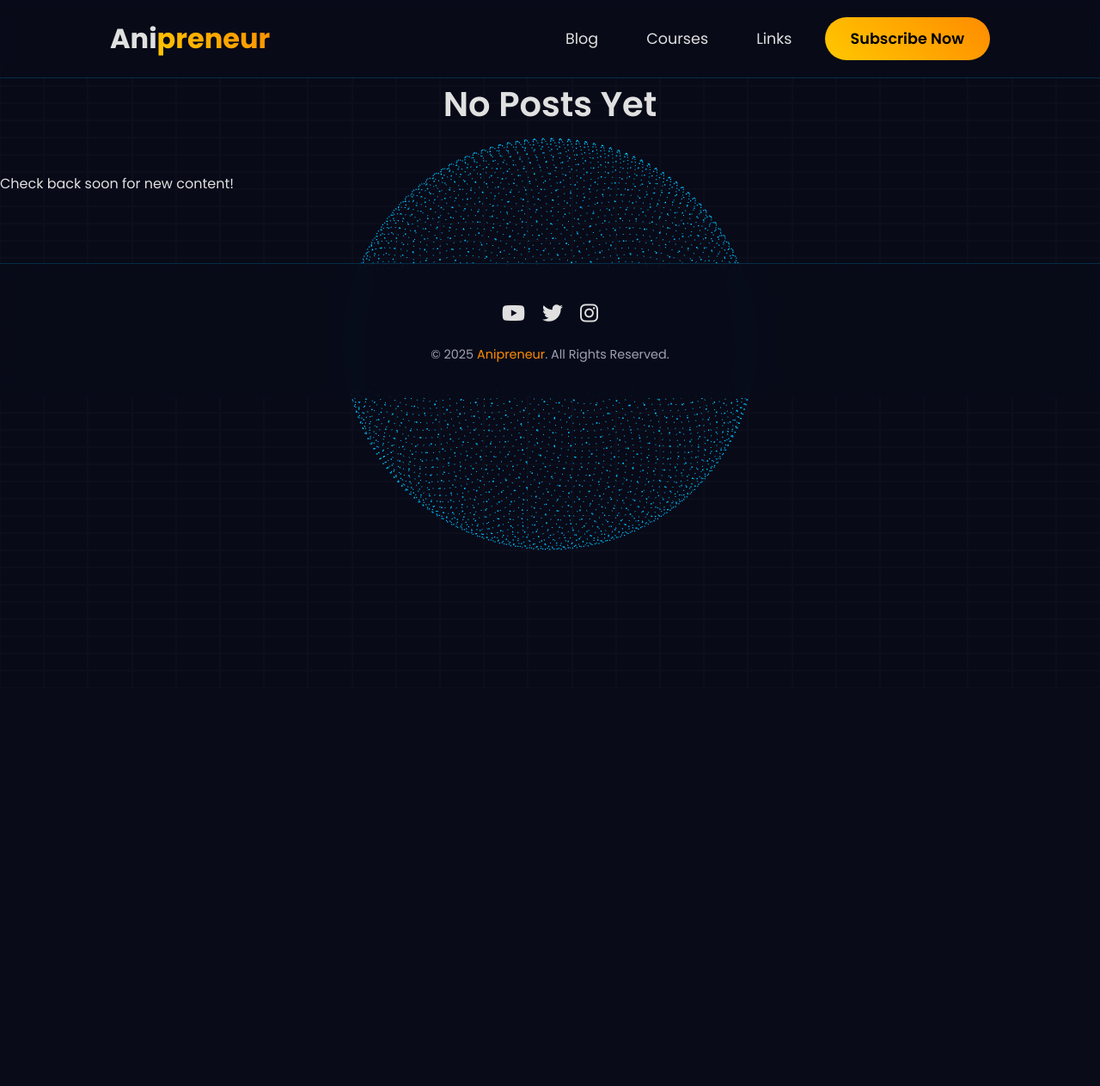
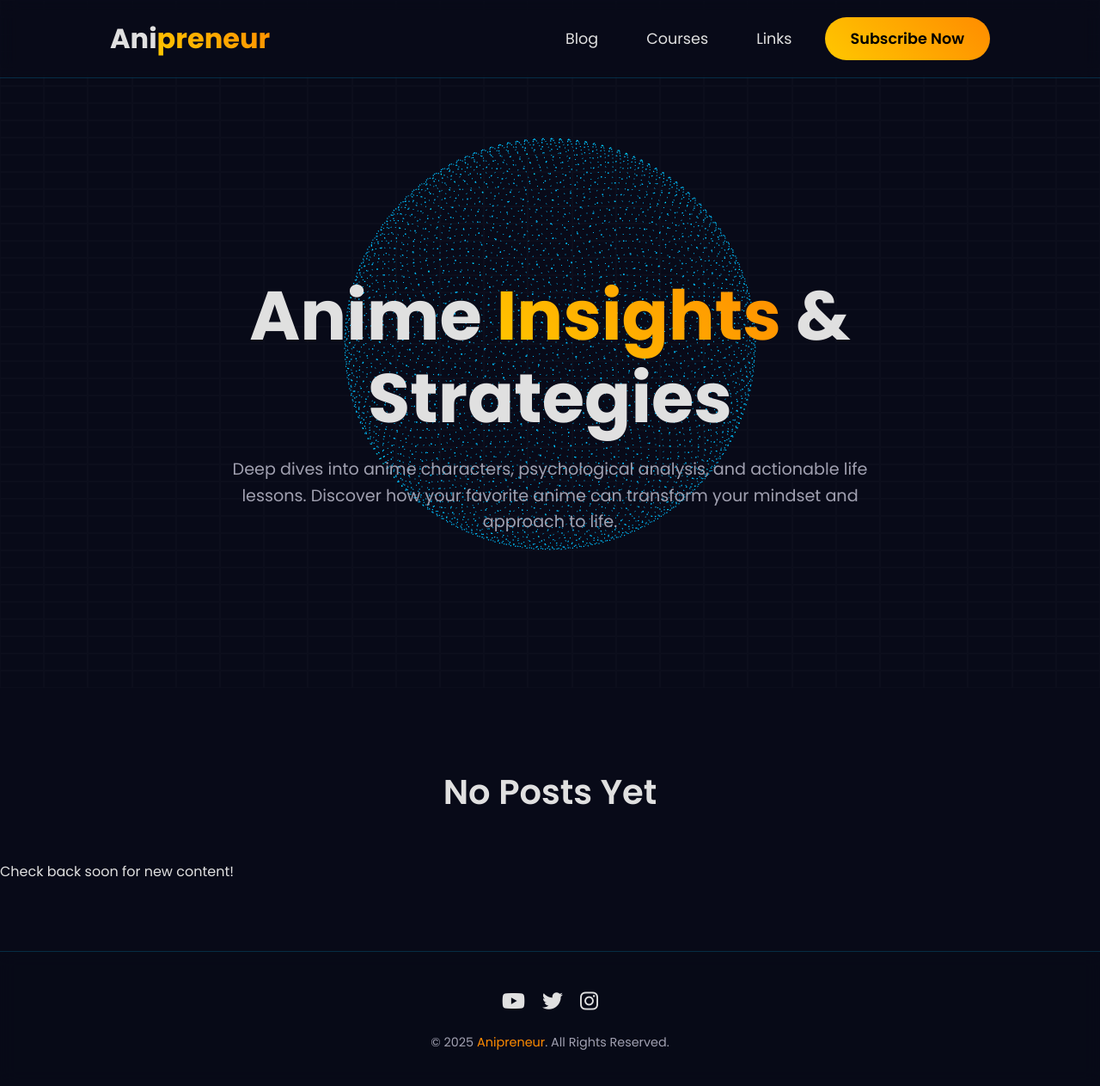
Before and after one commit to Amh-42/anipreneur, a Flask app: page /blog in a window 1280 px wide. Shown: the whole page at 86% size. Before the commit the page ends 640 px from the top, so only its background shows below. Run offline with Flask 3, Linux system fonts and the light colour scheme; data that the repository does not hold is empty.

Commit message:
link update

```diff
--- a/templates/base.html
+++ b/templates/base.html
@@ -1114,29 +1114,10 @@
 
         // Smooth scroll to top when button is clicked
         scrollToTopBtn.addEventListener('click', function () {
-            const currentPosition = window.pageYOffset || document.documentElement.scrollTop;
-            const targetPosition = 0;
-            const distance = targetPosition - currentPosition;
-            const duration = 2000; // 2 seconds for slower scroll
-            let start = null;
-
-            function animation(currentTime) {
-                if (start === null) start = currentTime;
-                const timeElapsed = currentTime - start;
-                const run = easeInOutCubic(timeElapsed, currentPosition, distance, duration);
-                window.scrollTo(0, run);
-                if (timeElapsed < duration) requestAnimationFrame(animation);
-            }
-
-            // Easing function for smooth animation
-            function easeInOutCubic(t, b, c, d) {
-                t /= d / 2;
-                if (t < 1) return c / 2 * t * t * t + b;
-                t -= 2;
-                return c / 2 * (t * t * t + 2) + b;
-            }
-
-            requestAnimationFrame(animation);
+            window.scrollTo({
+                top: 0,
+                behavior: 'smooth'
+            });
         });
 
         // Additional block for page-specific scripts
--- a/templates/blog.html
+++ b/templates/blog.html
@@ -3,26 +3,70 @@
 {% block title %}Blog - Anipreneur{% endblock %}
 
 {% block extra_styles %}
-/* --- NEW STYLES FOR BLOG POST --- */
-.blog-post-container {
-max-width: 900px;
-margin: 0 auto;
-padding: 150px 20px 50px;
+/* HERO SECTION */
+.hero {
+min-height: 100vh;
+display: flex;
+align-items: center;
+justify-content: center;
+text-align: center;
+padding: 20px;
 position: relative;
 z-index: 2;
 }
 
-.post-header h1 {
-font-size: 3.5rem;
+.hero-content {
+max-width: 800px;
+}
+
+.hero-content h1 {
+font-size: 4rem;
+font-weight: 700;
+margin-bottom: 30px;
+line-height: 1.2;
+}
+
+.hero-content h1 span {
+background: linear-gradient(45deg, var(--accent-yellow), var(--primary-color));
+-webkit-background-clip: text;
+-webkit-text-fill-color: transparent;
+background-clip: text;
+}
+
+.hero-content p {
+font-size: 1.3rem;
+color: var(--text-secondary);
+margin-bottom: 40px;
+line-height: 1.6;
+max-width: 600px;
+margin-left: auto;
+margin-right: auto;
+}
+
+/* BLOG POST STYLES */
+.blog-post-container {
+max-width: 900px;
+margin: 0 auto;
+padding: 50px 20px;
+position: relative;
+z-index: 2;
+}
+
+.post-header h2 {
+font-size: 2.5rem;
 line-height: 1.2;
 text-align: center;
 margin-bottom: 20px;
 }
 
-.post-header h1 span {
-background: linear-gradient(45deg, var(--secondary-color), var(--accent-yellow));
--webkit-background-clip: text;
--webkit-text-fill-color: transparent;
+.post-header h2 a {
+color: inherit;
+text-decoration: none;
+transition: color 0.3s ease;
+}
+
+.post-header h2 a:hover {
+color: var(--primary-color);
 }
 
 .post-header h2 a span {
@@ -106,6 +150,17 @@
 margin-bottom: 80px;
 padding-bottom: 40px;
 border-bottom: 1px solid var(--border-color);
+background: var(--card-bg);
+border-radius: 15px;
+padding: 30px;
+backdrop-filter: blur(10px);
+border: 1px solid var(--border-color);
+transition: transform 0.3s ease, box-shadow 0.3s ease;
+}
+
+.blog-post:hover {
+transform: translateY(-5px);
+box-shadow: 0 10px 30px rgba(0, 191, 255, 0.2);
 }
 
 .blog-post:last-child {
@@ -123,6 +178,10 @@
 .no-posts {
 text-align: center;
 padding: 100px 20px;
+background: var(--card-bg);
+border-radius: 15px;
+backdrop-filter: blur(10px);
+border: 1px solid var(--border-color);
 }
 
 .no-posts h2 {
@@ -136,8 +195,16 @@
 }
 
 @media (max-width: 768px) {
-.post-header h1 {
+.hero-content h1 {
 font-size: 2.5rem;
+}
+
+.hero-content p {
+font-size: 1.1rem;
+}
+
+.post-header h2 {
+font-size: 2rem;
 }
 
 .featured-image {
@@ -148,16 +215,30 @@
 flex-direction: column;
 gap: 15px;
 }
+
+.blog-post {
+padding: 20px;
+}
 }
 {% endblock %}
 
 {% block content %}
+<!-- HERO SECTION -->
+<section class="hero">
+    <div class="hero-content" data-aos="fade-up">
+        <h1>Anime <span>Insights</span> & Strategies</h1>
+        <p>Deep dives into anime characters, psychological analysis, and actionable life lessons. Discover how your
+            favorite anime can transform your mindset and approach to life.</p>
+    </div>
+</section>
+
+<!-- BLOG POSTS SECTION -->
 <div class="blog-post-container">
     {% if posts.items %}
     {% for post in posts.items %}
     <div class="blog-post" data-aos="fade-up" data-aos-delay="{{ loop.index * 100 }}">
         <div class="post-header">
-            <h2><a href="{{ url_for('post_detail', slug=post.slug) }}" style="color: inherit; text-decoration: none;">{{
+            <h2><a href="{{ url_for('post_detail', slug=post.slug) }}">{{
                     post.title | safe }}</a></h2>
             <div class="post-meta">
                 <span>By {{ post.author.username }}</span> |
```
